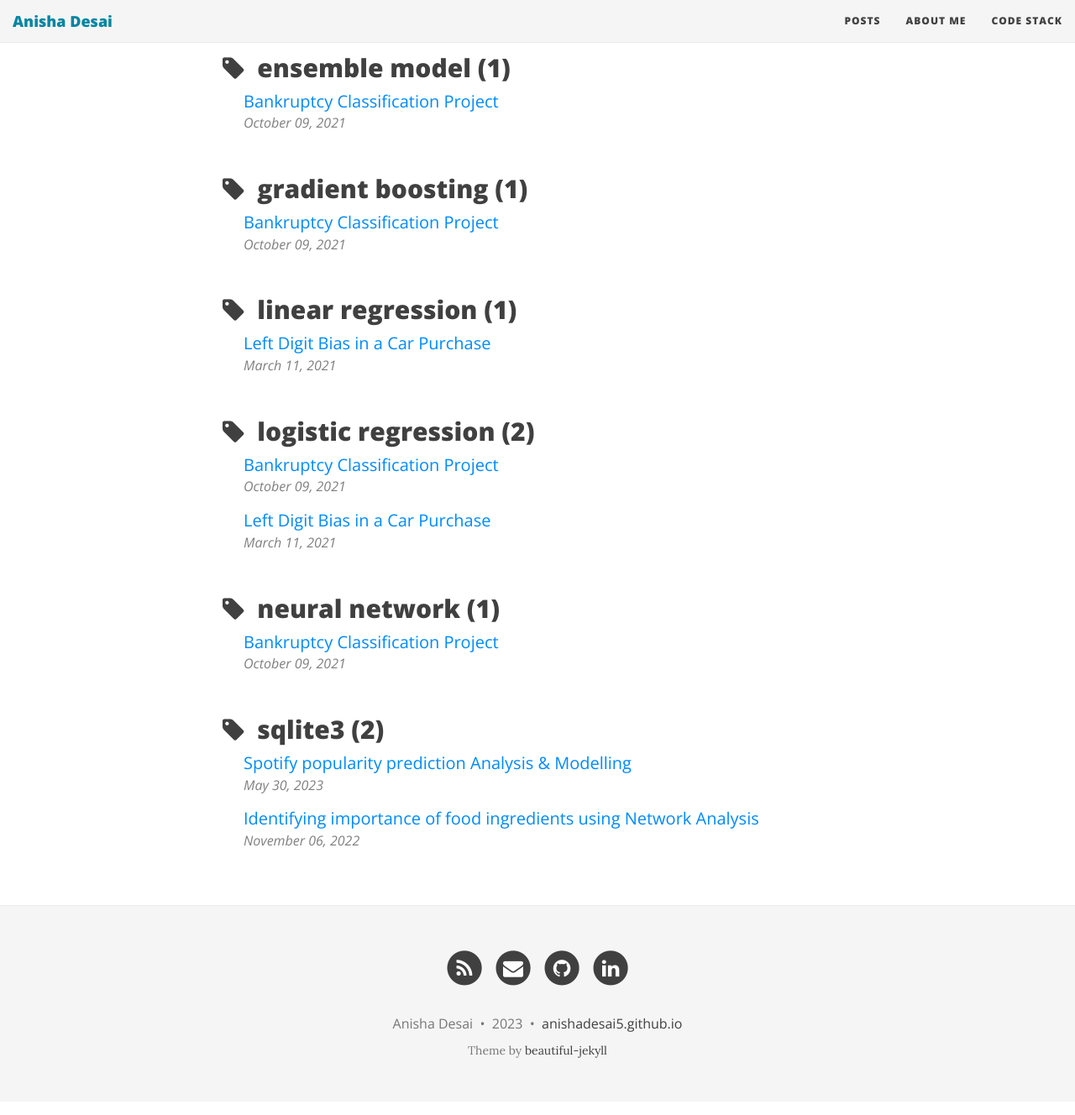
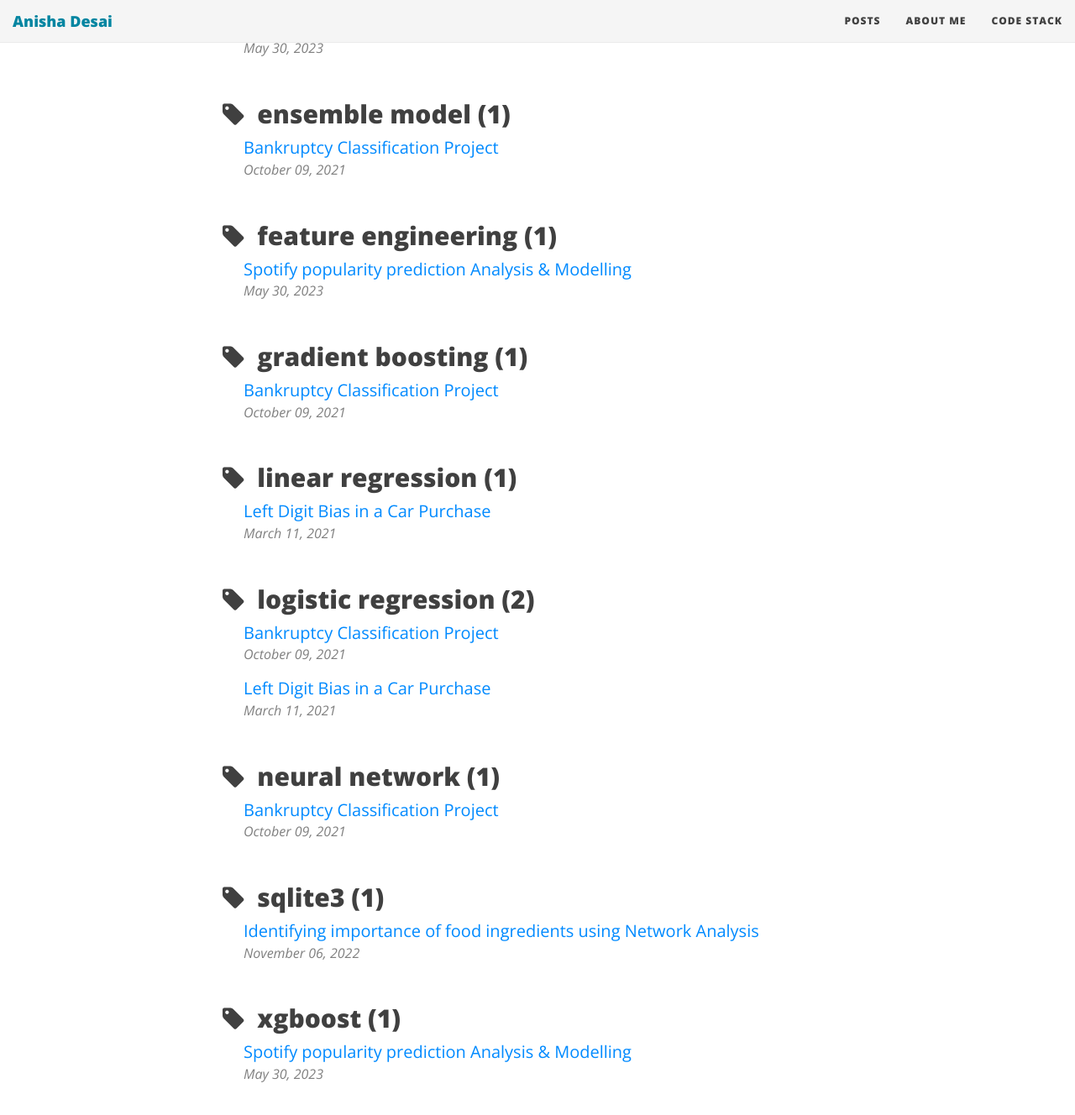
Before and after one commit to anishadesai5/anishadesai5.github.io, a Jekyll site: the page built from tags.html, in a window 1280 px wide and 1400 px high, scrolled down 4434 px. Shown: the top 1328 px of the window at 84% size. Built offline with Jekyll 4.4.1, drawn with Linux system fonts in a browser that asks for light colours; nearby versions of some CDN libraries; some of the changed text lies outside the part shown.

Commit message:
Update 2023-05-30-Spotify-popularity-predicition-Analysis-and-Modelling.html

```diff
--- a/_posts/2023-05-30-Spotify-popularity-predicition-Analysis-and-Modelling.html
+++ b/_posts/2023-05-30-Spotify-popularity-predicition-Analysis-and-Modelling.html
@@ -4,7 +4,7 @@ title: Spotify popularity prediction Analysis & Modelling
 excerpt: Prediciting the popularity of tracks based on multiple independent variables
 permalink: /tracks_popularity_prediction
 publish: false
-tags: [HTML, CSS, Github, Python, Networkx, sqlite3, Graph analytics]
+tags: [HTML, CSS, Github, Python,xgboost, encoding, feature engineering]
 ---
 
 <link href="https://afeld.github.io/emoji-css/emoji.css" rel="stylesheet">
```
